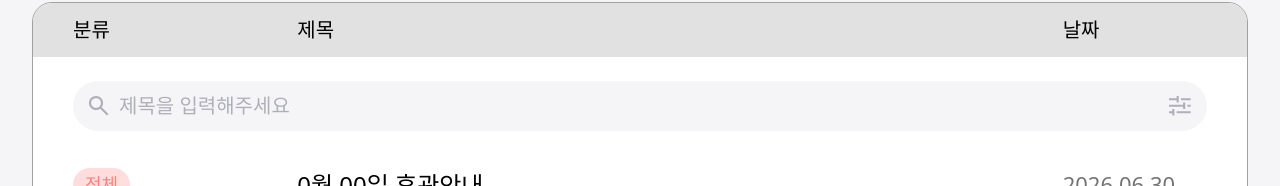
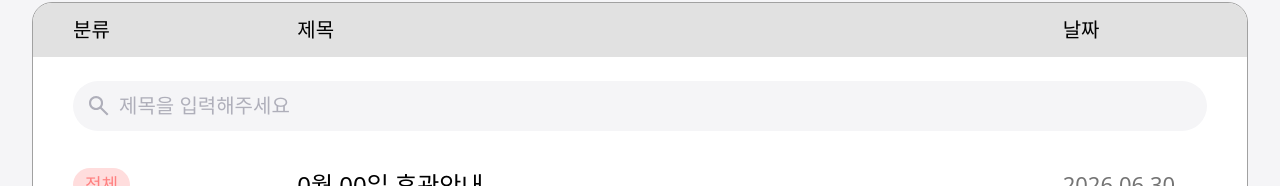
Before and after one commit to ToyVillage/ToyVillage-App-FE, a React (Vite) app: page /notices/list in a window 1280 px wide. Shown: the part 347-533 px from the top of the page. Built offline with nearby package versions, Linux system fonts and the light colour scheme.

Commit message:
fix: 디자인 변경사항 반영

```diff
--- a/src/shared/ui/DataTable.tsx
+++ b/src/shared/ui/DataTable.tsx
@@ -1,6 +1,5 @@
 import styled from '@emotion/styled'
 import searchIcon from './assets/search.svg'
-import filterIcon from './assets/filter.svg'
 import chevronIcon from './assets/chevron-left.svg'
 
 // 분류(pill) / 제목 / 날짜 3컬럼 테이블. 도메인 무관 프레젠테이션 컴포넌트.
@@ -68,7 +67,6 @@ export function DataTable({
               aria-label={search.ariaLabel ?? '검색'}
               onChange={(e) => search.onChange(e.target.value)}
             />
-            <FilterIcon src={filterIcon} alt="" aria-hidden="true" />
           </SearchBar>
         </SearchRow>
       )}
@@ -189,12 +187,6 @@ const SearchInput = styled.input`
   font: inherit;
   font-size: 20px;
 
-  &:focus-visible {
-    outline: 2px solid ${({ theme }) => theme.colors.accent};
-    outline-offset: 2px;
-    border-radius: 2px;
-  }
-
   &::placeholder {
     color: ${({ theme }) => theme.colors.textFaint};
   }
@@ -208,12 +200,6 @@ const SearchIcon = styled.img`
   width: 20px;
   height: 20px;
   flex: 0 0 20px;
-`
-
-const FilterIcon = styled.img`
-  width: 22px;
-  height: 20px;
-  flex: 0 0 22px;
 `
 
 const EmptyRow = styled.div`
```
